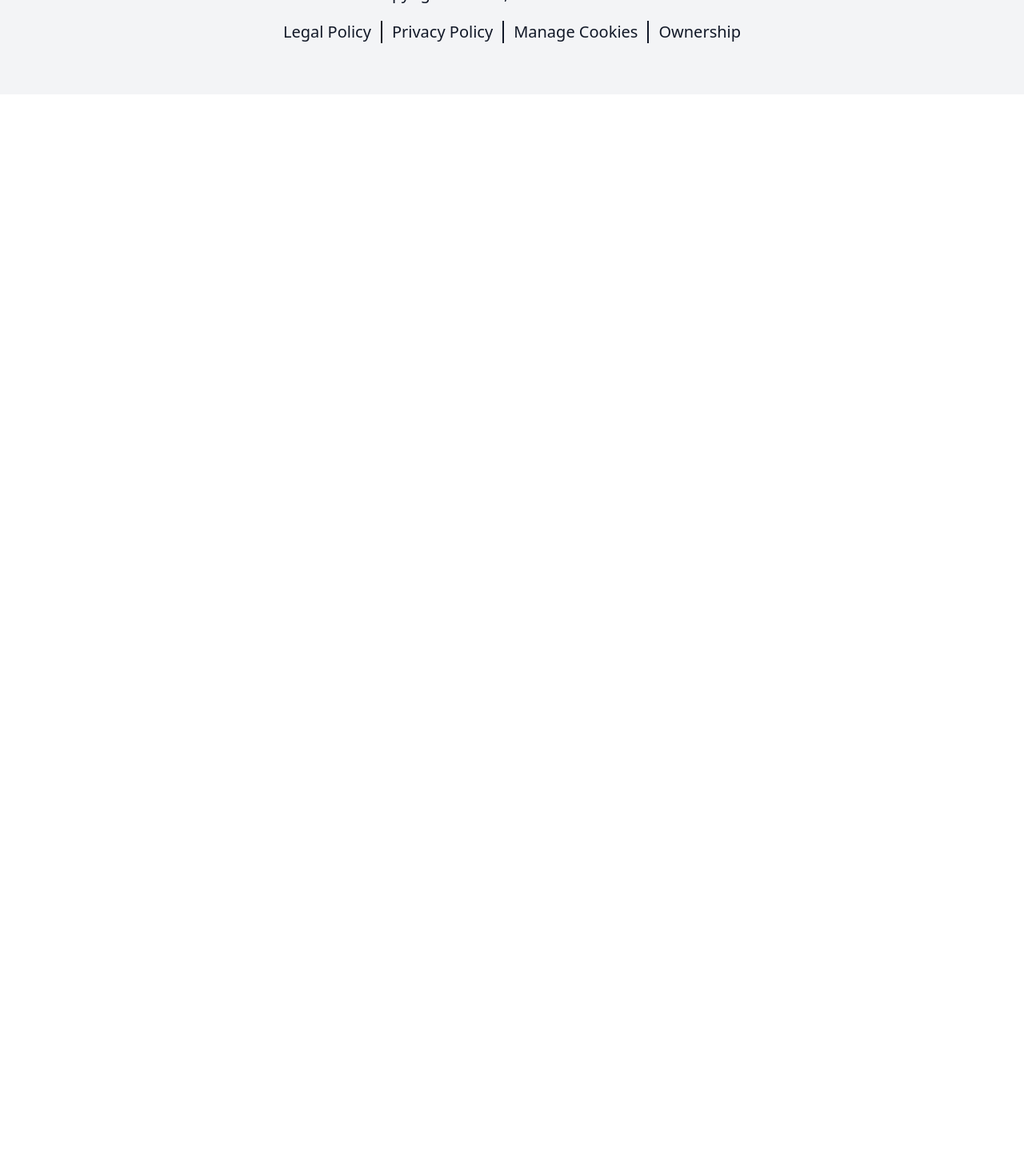
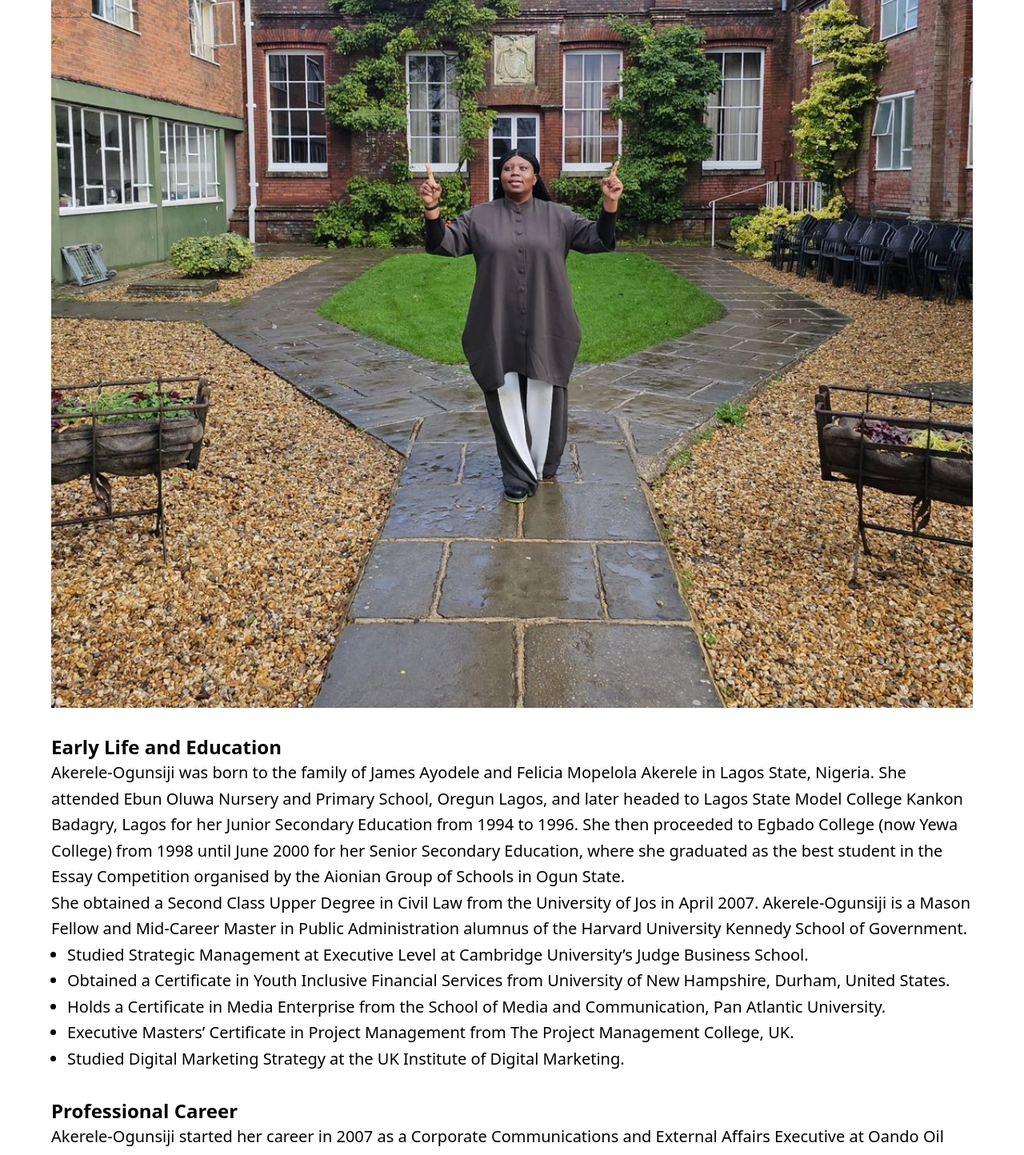
Before and after one commit to Dev-Noble-coder/Make-Mation, a React (Vite) app: page /aboutTheAuthor in a window 1280 px wide. Shown: the part 1330-2774 px from the top of the page at 80% size. Before the commit the page ends 1448 px from the top, so only its background shows below. Built offline with nearby package versions, Linux system fonts and the light colour scheme.

Commit message:
Master Mind Bio

```diff
--- a/src/Components/Pages/AboutAuthor.jsx
+++ b/src/Components/Pages/AboutAuthor.jsx
@@ -4,6 +4,7 @@ import Banner from '../Section/Banner'
 import Newsletter from '../../Components/Section/Newsletter'
 import Footer from '../../Components/Section/Footer'
 import ScrollToTop from '../Section/ScrollToTop'
+import Abtauthor from './PGSections/Abtauthor'
 
 
 const AboutAuthor = () => {
@@ -12,6 +13,7 @@ const AboutAuthor = () => {
       <ScrollToTop />
       <Navbar />
     <Banner name = 'About The Author' />
+    <Abtauthor />
     <Newsletter />
     <Footer />
     </div>
--- a/src/Components/Pages/PGSections/Abtauthor.jsx
+++ b/src/Components/Pages/PGSections/Abtauthor.jsx
@@ -1,17 +1,86 @@
 import React from 'react'
+import toyosiImg from '../../../assets/toyosiImg2.jpg'
 
 const Abtauthor = () => {
   return (
-    <div className='  mx-5 sm:mx-10 my-20 font-montserrat'>
-      <div>
+    <div className='  mx-2 sm:mx-10 my-10 font-montserrat'>
+       <div className="p-6 space-y-8">
+      {/* Name and Intro */}
+      <h1 className="text-3xl font-bold leading-tight">Toyosi Akerele-Ogunsiji</h1>
+      <p className="text-xl leading-relaxed">
+        Toyosi Akerele-Ogunsiji (born Oluwatoyosi Akerele, 8 November 1983) is a Nigerian social entrepreneur and human development expert whose work cuts across entrepreneurship, education, youth development, and public leadership. She is the founder and chief executive officer of Rise Networks, a Nigeria-based Youth Interest social enterprise.
+      </p>
+      <img src={toyosiImg} alt="toyosiImg " className='w-full ' />
 
-      </div>
-      <div>
+      {/* Early Life and Education */}
+      <section>
+        <h2 className="text-2xl font-semibold leading-snug">Early Life and Education</h2>
+        <p className="leading-relaxed text-xl">
+          Akerele-Ogunsiji was born to the family of James Ayodele and Felicia Mopelola Akerele in Lagos State, Nigeria. She attended Ebun Oluwa Nursery and Primary School, Oregun Lagos, and later headed to Lagos State Model College Kankon Badagry, Lagos for her Junior Secondary Education from 1994 to 1996. She then proceeded to Egbado College (now Yewa College) from 1998 until June 2000 for her Senior Secondary Education, where she graduated as the best student in the Essay Competition organised by the Aionian Group of Schools in Ogun State.
+        </p>
+        <p className="leading-relaxed  text-xl">
+          She obtained a Second Class Upper Degree in Civil Law from the University of Jos in April 2007. Akerele-Ogunsiji is a Mason Fellow and Mid-Career Master in Public Administration alumnus of the Harvard University Kennedy School of Government.
+        </p>
+        <ul className="list-disc ml-5 leading-relaxed  text-xl">
+          <li>Studied Strategic Management at Executive Level at Cambridge University’s Judge Business School.</li>
+          <li>Obtained a Certificate in Youth Inclusive Financial Services from University of New Hampshire, Durham, United States.</li>
+          <li>Holds a Certificate in Media Enterprise from the School of Media and Communication, Pan Atlantic University.</li>
+          <li>Executive Masters’ Certificate in Project Management from The Project Management College, UK.</li>
+          <li>Studied Digital Marketing Strategy at the UK Institute of Digital Marketing.</li>
+        </ul>
+      </section>
 
-      </div>
-      <div>
+      {/* Professional Career */}
+      <section>
+        <h2 className="text-2xl font-semibold leading-snug">Professional Career</h2>
+        <p className="leading-relaxed  text-xl">
+          Akerele-Ogunsiji started her career in 2007 as a Corporate Communications and External Affairs Executive at Oando Oil and Gas PLC. She moved on to the Ministry of Youths and Social Development, Ogun State, Nigeria, where she served as the Special Assistant to the Honourable Commissioner on Youth Development before establishing Rise Human And Education Development Networks.
+        </p>
+        <p className="leading-relaxed  text-xl">
+          She founded Passnownow in 2012, aimed at helping indigent and deprived secondary school children access curriculum-compliant education content through mobile devices. She also founded Printmagicng, a printing firm offering 24-hour low-cost printing services to small businesses via the Internet.
+        </p>
+      </section>
 
-      </div>
+      {/* Family */}
+      <section>
+        <h2 className="text-2xl font-semibold leading-snug">Family</h2>
+        <p className="leading-relaxed  text-xl">
+          In 2014, Akerele-Ogunsiji married Adekunle Ogunsiji, an ICT professional, in a low-key wedding at her family house in Ikeja, Lagos.
+        </p>
+      </section>
+
+      {/* Publications */}
+      <section>
+        <h2 className="text-2xl font-semibold leading-snug">Publications</h2>
+        <ul className="list-disc ml-5 leading-relaxed  text-xl">
+          <li>Strate-Tricks: Strategies and Tricks, the Winning Formula for Emerging Businesses</li>
+          <li>We Have to Belong: Why the Poor Majority of my Rich Country Cannot Wait Anymore (Launched at Harvard Kennedy School in May 2017)</li>
+        </ul>
+      </section>
+
+      {/* Awards, Appointments, and Recognition */}
+      <section>
+        <h2 className="text-2xl font-semibold leading-snug">Awards, Appointments, and Recognition</h2>
+        <ul className="list-disc ml-5 leading-relaxed space-y-2  text-xl">
+          <li>Selected as one of 101 Young African Leaders by the African Business Forum in 2007.</li>
+          <li>Alumni of the Prestigious International Visitor Leadership Program of the United States Government.</li>
+          <li>Recognition by Crans Montana Forum in Europe as a New Leader of Tomorrow.</li>
+          <li>Recipient of This Day Awards for Nigeria's Women of Distinction.</li>
+          <li>Young Entrepreneur of the Year 2011 of Success Digest Entrepreneurial Awards.</li>
+          <li>Recipient of the 2011 Excellence Awards of the School of Media and Communication, Pan African University.</li>
+          <li>Recipient of the 2008 Future Africa Awards for Best Use of Advocacy Category.</li>
+          <li>One of the honorees of the Top 100 Young Leaders Recognition at Nigeria's Centenary Celebrations.</li>
+          <li>Honoured by 234 GIVE for encouraging donations to adopted charities.</li>
+          <li>Selected for the Nigeria Leadership Initiative's Future Leaders Fellowship in May 2010.</li>
+          <li>Appointed the Youngest Member of the Victims of Terrorism Funds Committee.</li>
+          <li>Jury Member of the Get Started Africa Entrepreneurship Challenge initiated by NESCAFÉ.</li>
+          <li>Mentor for the African Entrepreneurship Awards and Bank of Africa's Africa Entrepreneurship Awards.</li>
+          <li>Named one of Nigeria's youngest achievers under 35 by Genevieve Magazine in 2016.</li>
+          <li>Described by Michelle Obama as a personal inspiration during the Young African Women Leaders Forum.</li>
+          <li>Named one of Forbes' 20 Most Powerful Young Women in Africa in 2014.</li>
+        </ul>
+      </section>
+    </div>
     </div>
   )
 }
--- a/src/Components/Pages/PGSections/GalleryImages.jsx
+++ b/src/Components/Pages/PGSections/GalleryImages.jsx
@@ -27,7 +27,7 @@ const GalleryImages = () => {
         <img
           src={image}
           alt={`Gallery Image ${index + 1}`}
-          className='w-full h-80 object-cover transition-transform duration-300 ease-in-out transform hover:scale-105 '
+          className='w-full h-80 object-cover transition-transform duration-300 ease-in-out transform hover:scale-105 rounded-sm'
         />
       </div>
     ))}
```
